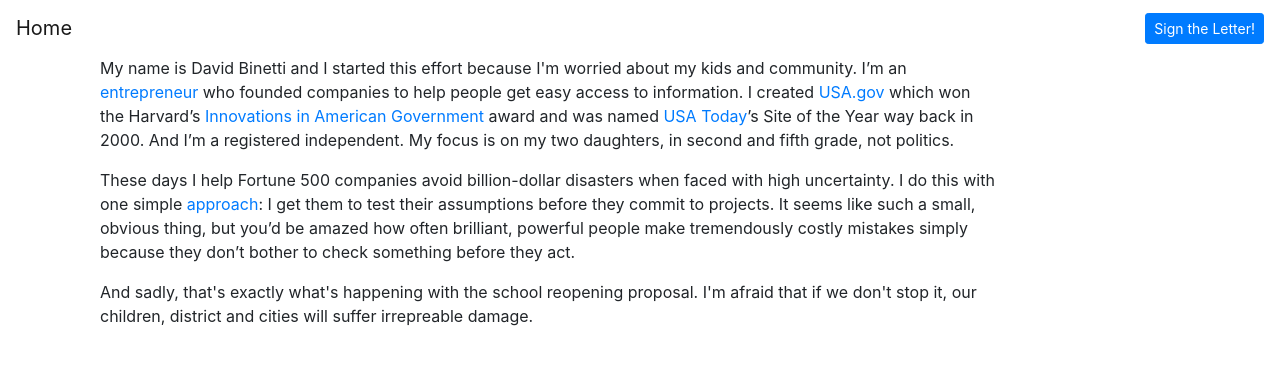
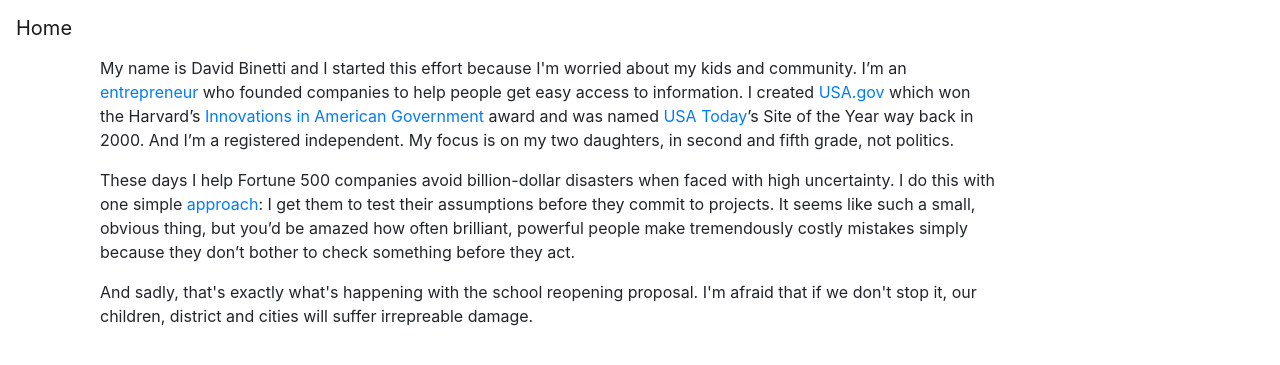
Before and after one commit to dbinetti/start-normal, a Django app: page /harm in a window 1280 px wide. Shown: the top 365 px of the page. Run offline with Django 3.2, Linux system fonts and the light colour scheme; some libraries are stand-ins or nearby versions.

Commit message:
Update base.html

```diff
--- a/project/app/templates/app/base.html
+++ b/project/app/templates/app/base.html
@@ -29,7 +29,7 @@
             </li>
             {% endcomment %}
             <li class="nav-item">
-              <a href='{% url "letter" %}' role='button' class='btn btn-primary btn-sm'>Sign the Letter!</a>
+              {# <a href='{% url "letter" %}' role='button' disabled=True class='btn btn-primary btn-sm'>Sign the Letter!</a> #}
             </li>
 
 
```
